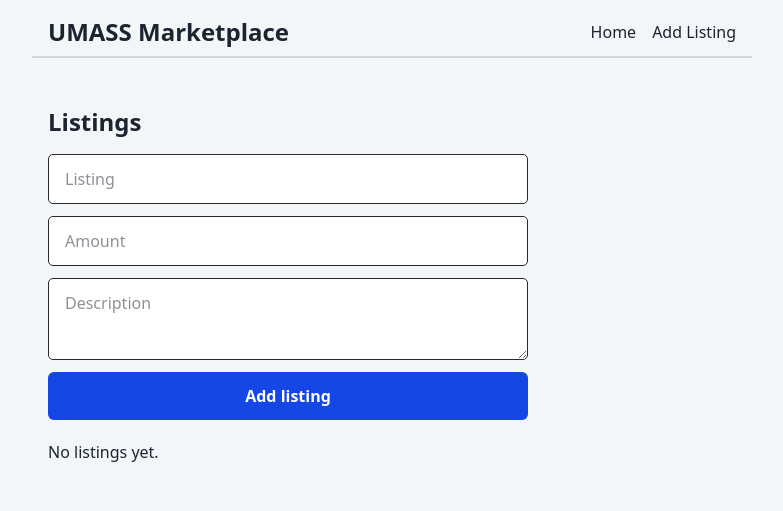
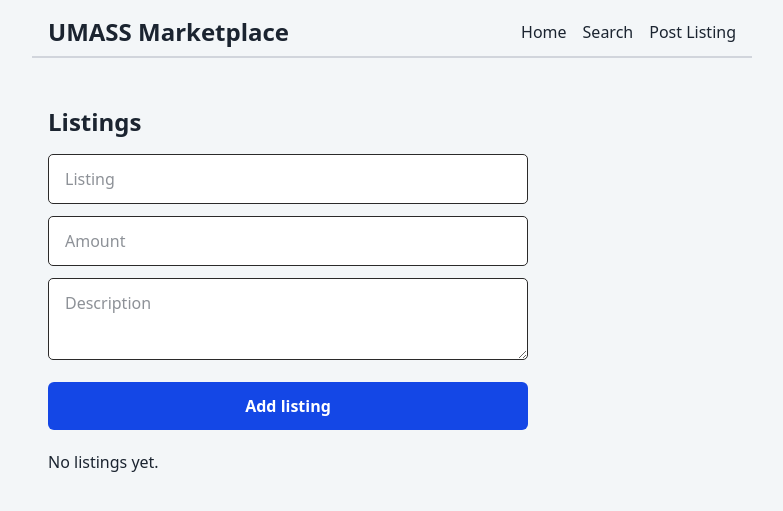
Before and after one commit to ccstu00/team-12, a Node server app: page /listings in a window 1280 px wide. Shown: the top 511 px of the page, without its empty margins (248-1031 px from the left). Run offline with Node 20, Linux system fonts and the light colour scheme; data that the repository does not hold is empty; style sheets or scripts are compiled from the project's sources; some libraries are stand-ins or nearby versions.

Commit message:
Sprint 4 accessibility audit

```diff
--- a/server.js
+++ b/server.js
@@ -18,7 +18,7 @@ app.use(express.urlencoded({ extended: true }));
 app.use(express.static("public"));
 
 app.get("/", (req, res) => {
-  res.send("Team-12: UMASS Marketplace");
+  res.render("home", {title: "UMASS Marketplace"})
 });
 app.use("/listings", postListingRouter);
 app.use("/search", searchRouter);
--- a/views/partials/header.ejs
+++ b/views/partials/header.ejs
@@ -1,7 +1,8 @@
 <header class="max-w-[45rem] mx-auto px-4 pt-4 pb-2 mb-4 flex flex-col sm:flex-row sm:justify-between sm:items-center gap-2 border-b-2 border-gray-300">
   <h1 class="text-2xl font-bold">UMASS Marketplace</h1>
   <nav class="flex gap-4">
-    <a href="/" class="hover:text-red-600">Home</a>
-    <a href="/listings" class="hover:text-red-600">Add Listing</a>
+    <a href="/" class="hover:text-red-700">Home</a>
+    <a href="/search" class="hover:text-red-700">Search</a>
+    <a href="/listings" class="hover:text-red-700">Post Listing</a>
   </nav>
 </header>
--- a/views/postListing.ejs
+++ b/views/postListing.ejs
@@ -16,10 +16,19 @@
       <h1 class="text-2xl font-bold mb-4"><%= title %></h1>
 
       <form method="POST" action= "/listings/classic" class="grid gap-3 max-w-[30rem]">
+        <label>
+          <span class="sr-only"></span>
           <input name = "listing" class="w-full px-4 py-2 border border-[#2b2a2a] rounded-[5px] bg-white" placeholder="Listing" required>
+        </label>
+        <label>
+          <span class="sr-only">Amount</span>
           <input name = "amount" class="w-full px-4 py-2 border border-[#2b2a2a] rounded-[5px] bg-white" type = "number" step = "0.01" placeholder="Amount" required>
+        </label>
+        <label>
+          <span class="sr-only">Description</span>
           <textarea name="description" placeholder="Description" class="w-full px-4 py-2 border border-[#2b2a2a] rounded-[5px] bg-white"></textarea>
-        <button type= "submit" class="px-4 py-2 rounded-md bg-blue-700 text-white font-semibold hover:bg-blue-800 cursor-pointer">Add listing</button>
+        </label>
+        <button type= "submit" class="px-4 py-2 rounded-md bg-blue-700 text-white font-semibold hover:bg-blue-800 cursor-pointer focus-visible:outline-2 focus-visible:outline-offset-2 focus-visible:outline-blue-700">Add listing</button>
 
       </form>
       <% if (entries.length === 0){ %>
@@ -33,7 +42,7 @@
             <p><%= entry.amount %></p>
             <p><%= entry.description %></p>
             <div class="flex gap-2 mt-2">
-              <button type="button" class="delete-btn px-3 py-1 rounded-md border border-red-600 text-red-600 hover:bg-red-50 cursor-pointer"
+              <button type="button" class="delete-btn px-3 py-1 rounded-md border border-red-700 text-red-700 hover:bg-red-50 cursor-pointer focus-visible:outline-2 focus-visible:outline-offset-2 focus-visible:outline-blue-700"
               hx-delete="/listings/<%= entry.id %>"
               hx-target="closest li"
               hx-swap="outerHTML"
@@ -41,16 +50,25 @@
               hx-disabled-elt="this"
               >Delete</button>
 
-              <button type="button" class="edit-btn px-3 py-1 rounded-md border border-gray-400 hover:bg-gray-100 cursor-pointer">Edit</button>
+              <button type="button" class="edit-btn px-3 py-1 rounded-md border border-gray-400 hover:bg-gray-100 cursor-pointer focus-visible:outline-2 focus-visible:outline-offset-2 focus-visible:outline-blue-700">Edit</button>
             </div>
           </div>
           <form class="edit-form grid gap-3 max-w-[30rem]" hidden>
+              <label>
+                <span class="sr-only">Listing</span>
                 <input name="listing" class="w-full px-4 py-2 border border-[#2b2a2a] rounded-[5px] bg-white" value= "<%= entry.listing %>" required>
+              </label>
+              <label>
+                <span class="sr-only">Amount</span>
                 <input name="amount" type="number" class="w-full px-4 py-2 border border-[#2b2a2a] rounded-[5px] bg-white" step="0.01" value="<%= entry.amount %>" required>
+              </label>
+              <label>
+                <span class="sr-only">Description</span>
                 <textarea name="description" class="w-full px-4 py-2 border border-[#2b2a2a] rounded-[5px] bg-white"><%= entry.description %></textarea>
+              </label>
               <div class="flex gap-2 mt-2">
-                <button type="submit" class="px-4 py-2 rounded-md bg-blue-700 text-white font-semibold hover:bg-blue-800 cursor-pointer">Save</button>
-                <button type="button" class="cancel-btn px-4 py-2 rounded-md border border-gray-400 hover:bg-gray-100 cursor-pointer">Cancel</button>
+                <button type="submit" class="px-4 py-2 rounded-md bg-blue-700 text-white font-semibold hover:bg-blue-800 cursor-pointer focus-visible:outline-2 focus-visible:outline-offset-2 focus-visible:outline-blue-700">Save</button>
+                <button type="button" class="cancel-btn px-4 py-2 rounded-md border border-gray-400 hover:bg-gray-100 cursor-pointer focus-visible:outline-2 focus-visible:outline-offset-2 focus-visible:outline-blue-700">Cancel</button>
               </div>
 
           </form>
```
Also changed, not shown: public/app.js (+33 -3 lines), views/home.ejs (added, +14 -0 lines), views/search.ejs (+5 -2 lines), README.md. Lines whose indentation alone changed are shown as unchanged.
